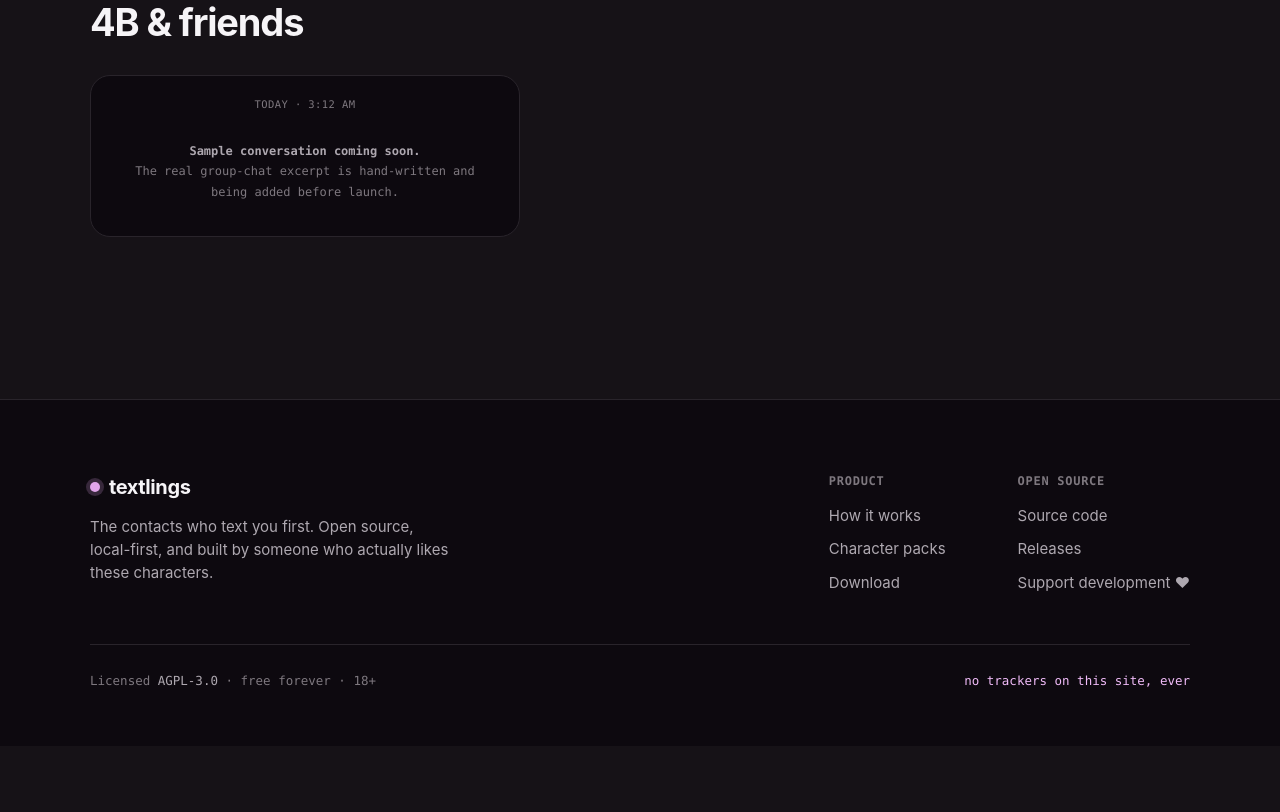
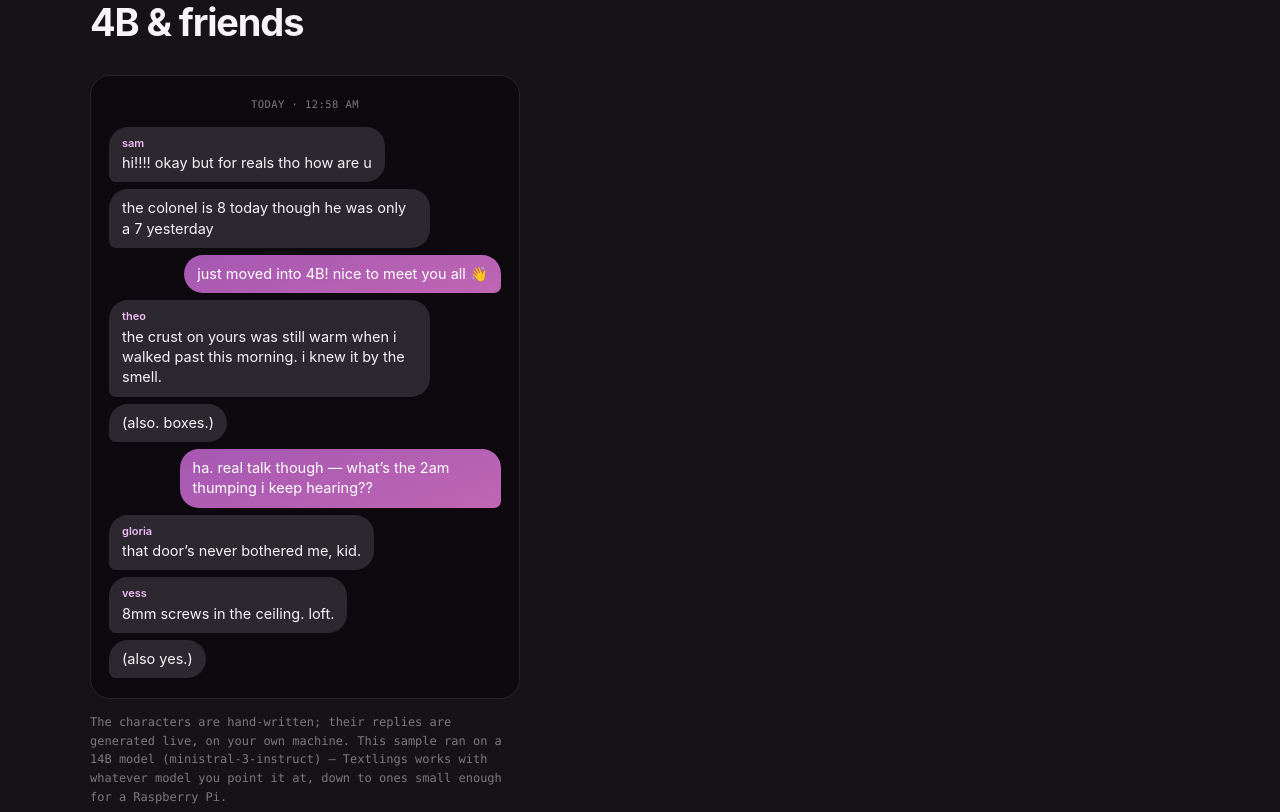
Before and after one commit to CZ140/textlings-site, a plain HTML site: page packs/the-building/index.html in a window 1280 px wide. Shown: the part 1388-2200 px from the top of the page. Before the commit the page ends 2134 px from the top, so only its background shows below. Drawn offline with Linux system fonts and the light colour scheme.

Commit message:
packs: real "4B & friends" sample conversation on The Building page
Replace the placeholder with a curated, real exchange generated locally
(14B model), showing all four characters' voices. Add an honest note: the
characters are hand-written, replies are generated on-device, and Textlings
runs on any model down to Pi-sized ones.

Co-Authored-By: Claude Opus 4.8 (1M context) <noreply@anthropic.com>

```diff
--- a/assets/site.css
+++ b/assets/site.css
@@ -237,6 +237,10 @@ header.nav{
   padding:14px 6px;
 }
 .snip .placeholder b{ color:var(--muted); font-weight:600; }
+.snip-note{
+  max-width:430px; margin:14px 0 0;
+  font-family:var(--mono); font-size:12px; line-height:1.55; color:var(--faint);
+}
 
 /* =========================================================
    CREATORS STRIP (store index)
--- a/packs/the-building/index.html
+++ b/packs/the-building/index.html
@@ -86,14 +86,19 @@
       <h2 id="snip-h">4B &amp; friends</h2>
       <div class="snip">
         <div class="thread">
-          <div class="daystamp">today · 3:12 AM</div>
-          <!-- PLACEHOLDER: replace with real hand-written pack excerpt -->
-          <div class="placeholder">
-            <b>Sample conversation coming soon.</b><br>
-            The real group-chat excerpt is hand-written and<br>being added before launch.
-          </div>
+          <div class="daystamp">today · 12:58 AM</div>
+          <div class="msg them"><span class="sender">sam</span>hi!!!! okay but for reals tho how are u</div>
+          <div class="msg them">the colonel is 8 today though he was only a 7 yesterday</div>
+          <div class="msg you">just moved into 4B! nice to meet you all 👋</div>
+          <div class="msg them"><span class="sender">theo</span>the crust on yours was still warm when i walked past this morning. i knew it by the smell.</div>
+          <div class="msg them">(also. boxes.)</div>
+          <div class="msg you">ha. real talk though — what&rsquo;s the 2am thumping i keep hearing??</div>
+          <div class="msg them"><span class="sender">gloria</span>that door&rsquo;s never bothered me, kid.</div>
+          <div class="msg them"><span class="sender">vess</span>8mm screws in the ceiling. loft.</div>
+          <div class="msg them">(also yes.)</div>
         </div>
       </div>
+      <p class="snip-note">The characters are hand-written; their replies are generated live, on your own machine. This sample ran on a 14B model (ministral&#8209;3&#8209;instruct) — Textlings works with whatever model you point it at, down to ones small enough for a Raspberry Pi.</p>
     </section>
   </div>
 </main>
```
